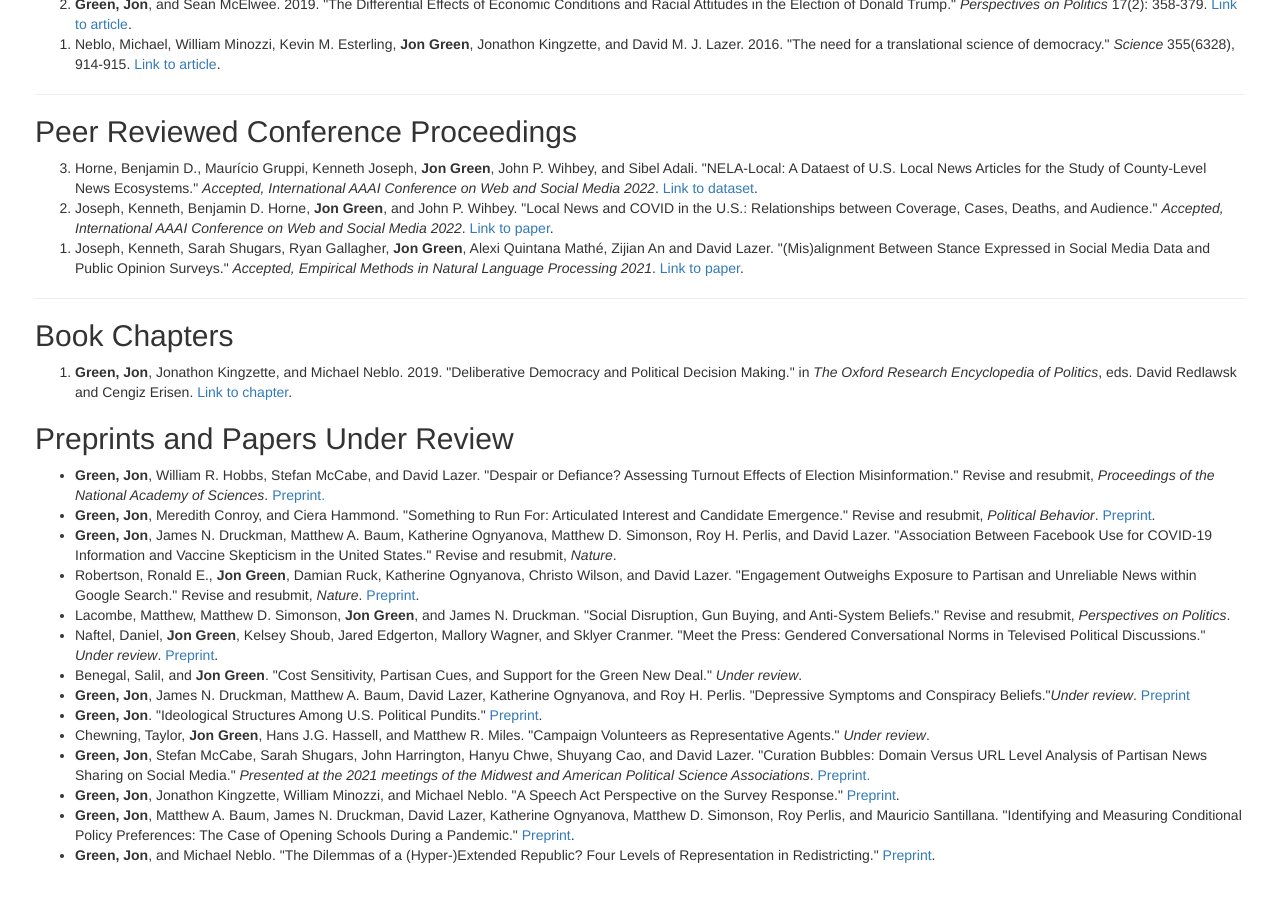
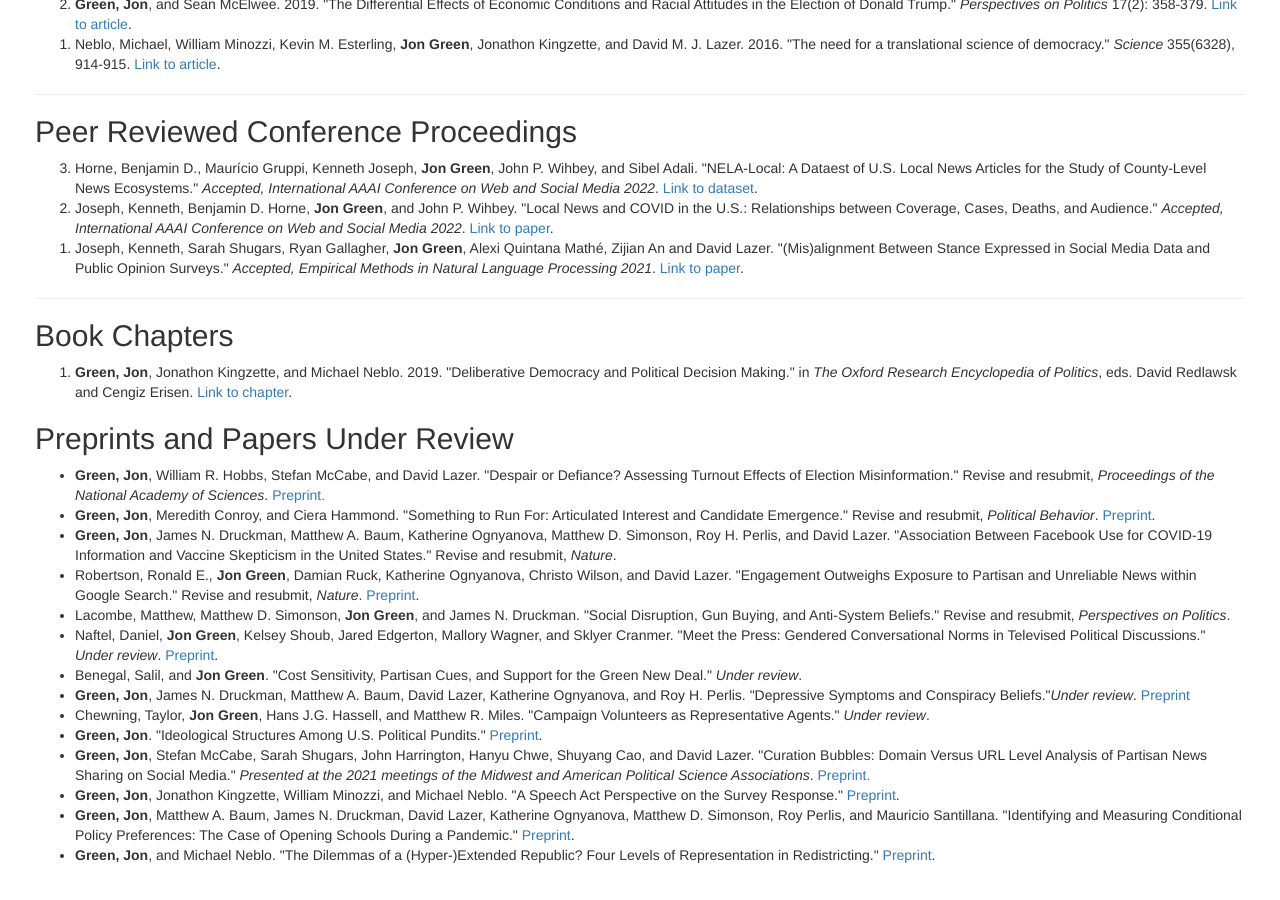
Before and after one commit to jgreen4919/jgreen4919.github.io, a Jekyll site: the page index.html, which Jekyll copies as it is, in a window 1280 px wide and 900 px high, scrolled down 911 px. Built offline with Jekyll 4.4.1, drawn with Linux system fonts in a browser that asks for light colours; part of the change alters nothing that is shown.

```diff
--- a/index.html
+++ b/index.html
@@ -65,8 +65,8 @@
      <li>Benegal, Salil, and <strong>Jon Green</strong>. "Cost Sensitivity, Partisan Cues, and Support for the Green New Deal." <i>Under review</i>.</li>
      <li><strong>Green, Jon</strong>, James N. Druckman, Matthew A. Baum, David Lazer, Katherine Ognyanova, and Roy H. Perlis. "Depressive Symptoms and Conspiracy Beliefs."<i>Under review</i>. <a href="https://www.ipr.northwestern.edu/documents/working-papers/2022/wp-22-22.pdf">Preprint</a></li>
    <!-- <li> Esterling, Kevin, Stefan McCabe, Diogo Ferrari, <strong>Jon Green</strong>, and David Lazer. "Deplatforming Right-Wing Extremists on Twitter Following the January 6 Insurrection." <i>Under review</i>.</li> -->
-    <li> <strong>Green, Jon</strong>. "Ideological Structures Among U.S. Political Pundits." <a href="https://osf.io/2cjse/">Preprint</a>.</li>
   <li>Chewning, Taylor, <strong>Jon Green</strong>, Hans J.G. Hassell, and Matthew R. Miles. "Campaign Volunteers as Representative Agents." <i>Under review</i>.
+      <li> <strong>Green, Jon</strong>. "Ideological Structures Among U.S. Political Pundits." <a href="https://osf.io/2cjse/">Preprint</a>.</li>
      <li> <strong>Green, Jon</strong>, Stefan McCabe, Sarah Shugars, John Harrington, Hanyu Chwe, Shuyang Cao, and David Lazer. "Curation Bubbles: Domain Versus URL Level Analysis of Partisan News Sharing on Social Media." <i>Presented at the 2021 meetings of the Midwest and American Political Science Associations</i>. <a href="https://osf.io/vbwer/"> Preprint.</a></li>
      <li> <strong>Green, Jon</strong>, Jonathon Kingzette, William Minozzi, and Michael Neblo. "A Speech Act Perspective on the Survey Response." <a href="https://osf.io/54ysv/">Preprint</a>.</li>
       <li> <strong>Green, Jon</strong>, Matthew A. Baum, James N. Druckman, David Lazer, Katherine Ognyanova, Matthew D. Simonson, Roy Perlis, and Mauricio Santillana. "Identifying and Measuring Conditional Policy Preferences: The Case of Opening Schools During a Pandemic." <a href="https://osf.io/zsh8u/">Preprint</a>.</li>
```
